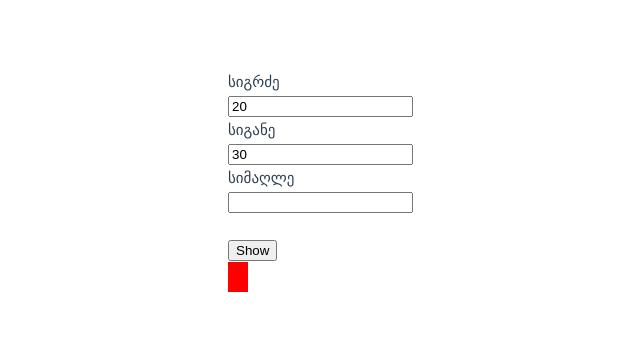
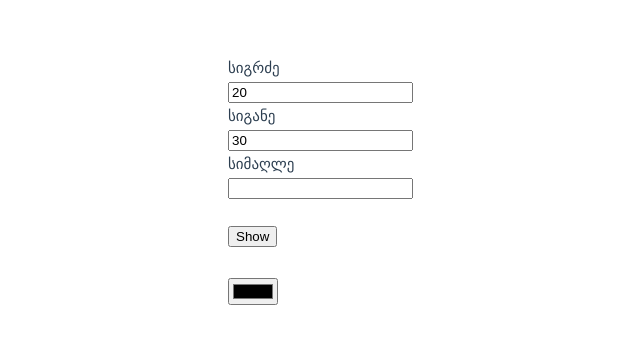
Before and after one commit to Astral15/js, a Vue app in the folder loveVue/: page / in a window 1280 px wide. Shown: the part 219-562 px from the top of the page, without its empty margins (227-867 px from the left). Built offline with nearby package versions, Linux system fonts and the light colour scheme.

Commit message:
martkutxedi icvlis fers

```diff
--- a/loveVue/src/App.vue
+++ b/loveVue/src/App.vue
@@ -24,7 +24,6 @@ export default {
 <template>
   <div>
     <form>
-
       <label>სიგრძე</label><br />
       <input v-model="width" /><br />
 
@@ -42,11 +41,7 @@ export default {
     <p v-if="show">ფართობი: {{ calculateSpace }}</p>
     <p v-if="show">მოცულობა: {{ calculateMoculoba }}</p>
     <br>
-    <div v-bind:style="{ width: width + 'px', height: height + 'px', backgroundColor: 'red' }"></div>
-<!-- <input type="color">-->
+    <div v-bind:style="{ width: width + 'px', height: height + 'px', backgroundColor: color } "></div>
+    <input type="color" v-model="color">
   </div>
 </template>
-
-<style>
-
-</style>
```
